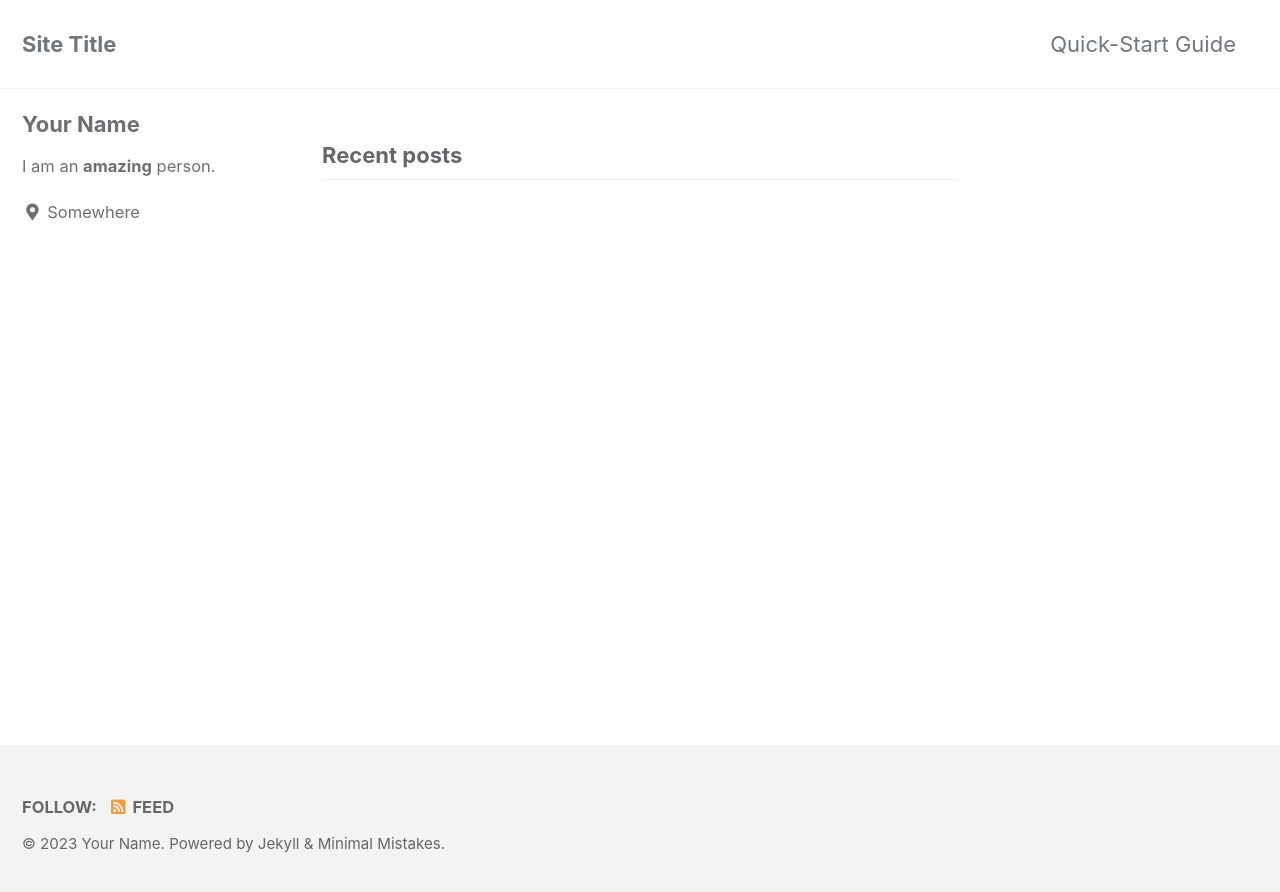
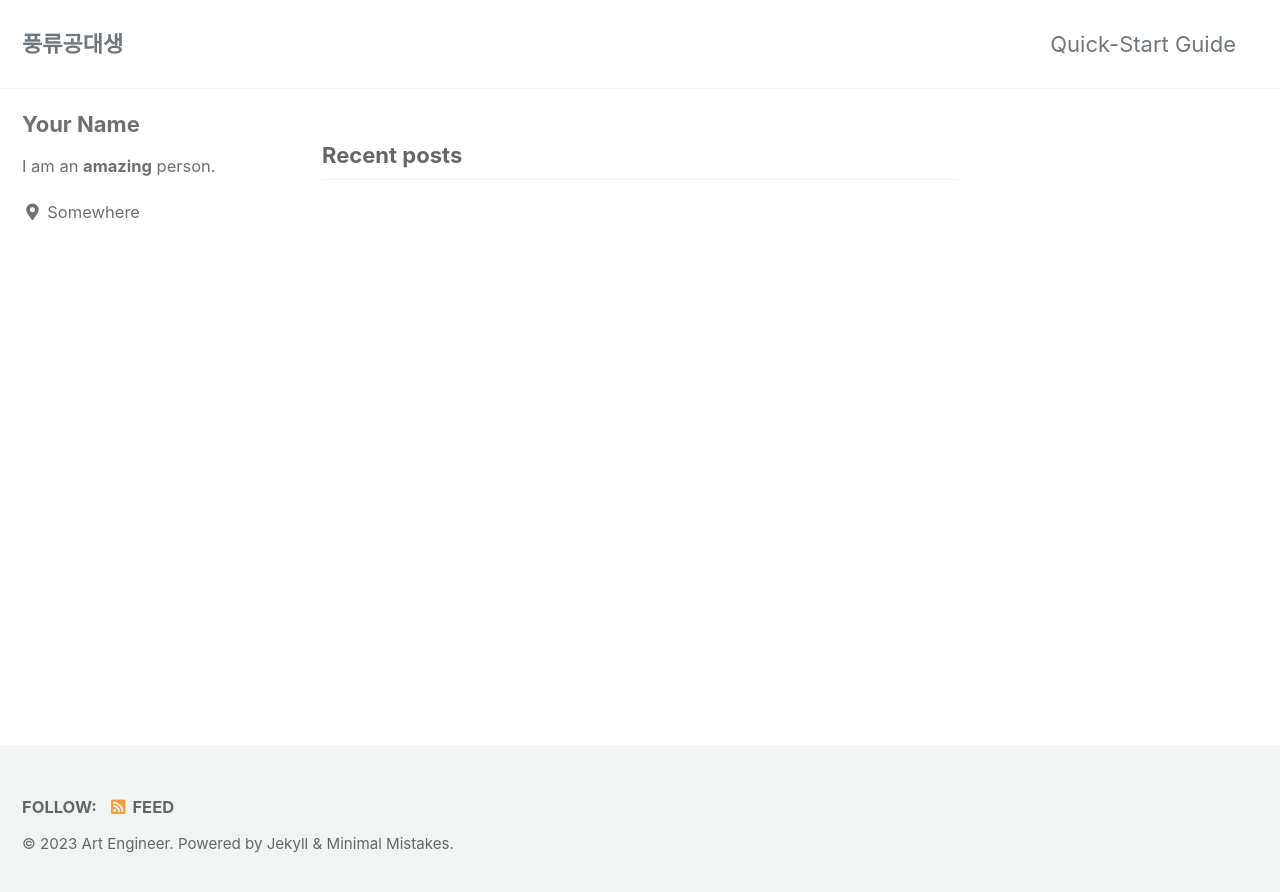
Before and after one commit to artenginee/artenginee.github.io, a Jekyll site: the page built from index.html, in a window 1280 px wide. Shown: the top 892 px of the page. Built offline with Jekyll 4.4.1, drawn with Linux system fonts in a browser that asks for light colours; cached includes are drawn as plain includes; the list of posts is cut into pages by our own code.

Commit message:
config 수정

```diff
--- a/_config.yml
+++ b/_config.yml
@@ -16,10 +16,10 @@ minimal_mistakes_skin    : "default" # "air", "aqua", "contrast", "dark", "dirt"
 
 # Site Settings
 locale                   : "en-US"
-title                    : "Site Title"
+title                    : "풍류공대생"
 title_separator          : "-"
 subtitle                 : # site tagline that appears below site title in masthead
-name                     : "Your Name"
+name                     : "Art Engineer"
 description              : "An amazing website."
 url                      : # the base hostname & protocol for your site e.g. "https://mmistakes.github.io"
 baseurl                  : # the subpath of your site, e.g. "/blog"
```
Also changed, not shown: Gemfile.lock (added), 17 other files.
